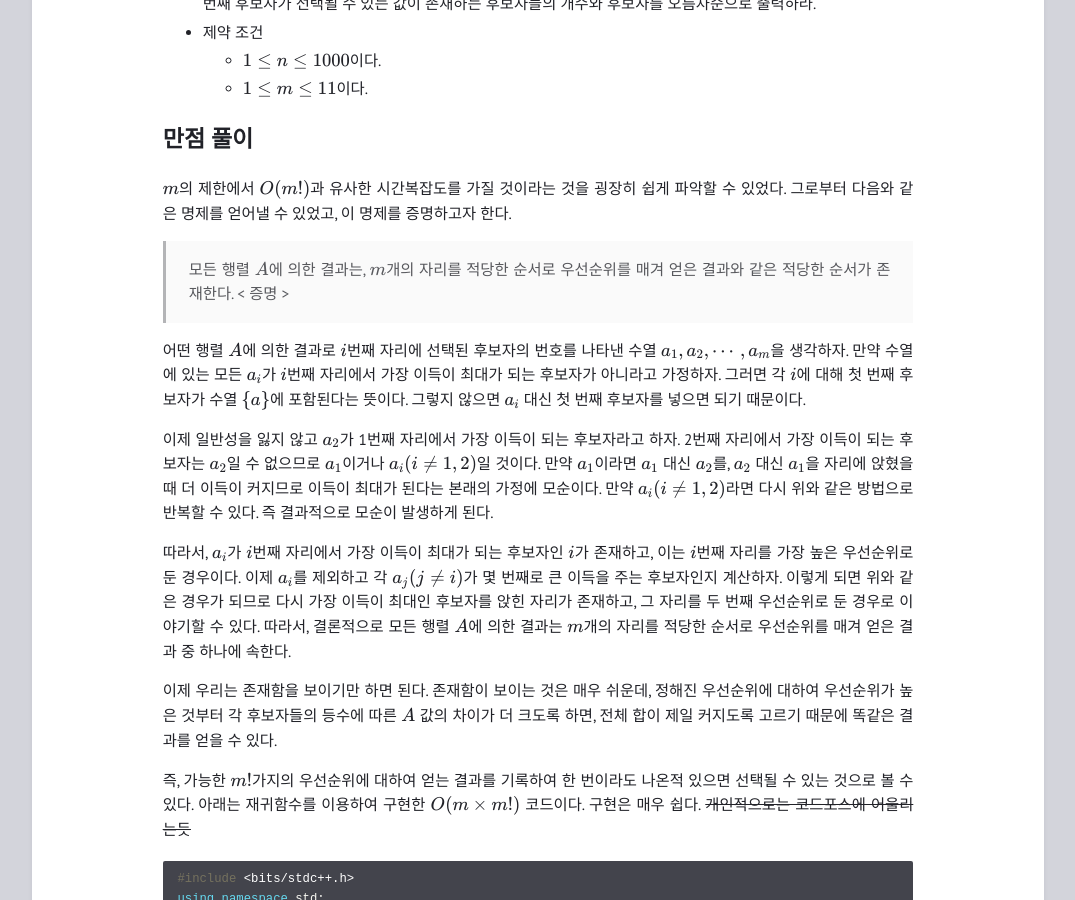
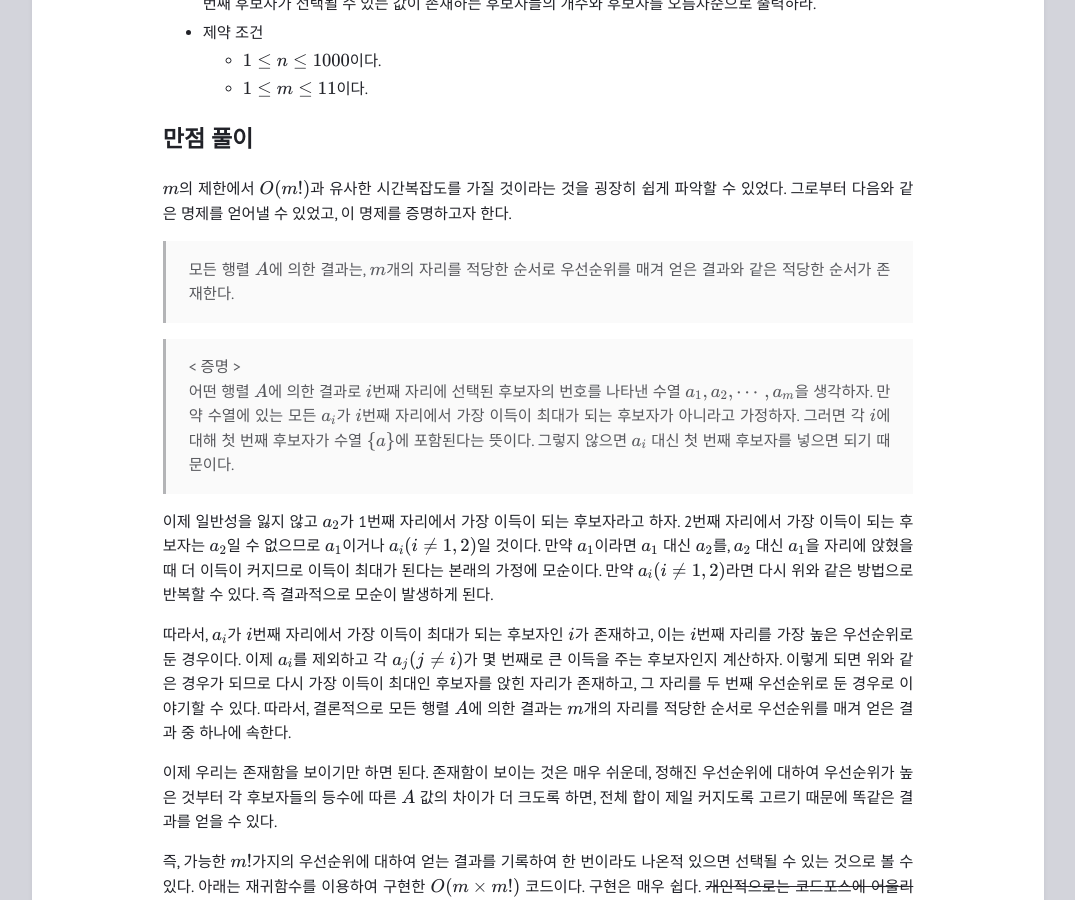
Before and after one commit to mathrabbit1028/mathrabbit1028.github.io, a Jekyll site: the page built from _posts/2023-07-17-Problem-Solving.md, in a window 1280 px wide and 900 px high, scrolled down 604 px. Shown: the whole window, without its empty margins (102-1177 px from the left). Built offline with Jekyll 4.4.1, drawn with Linux system fonts in a browser that asks for light colours; some web fonts are replaced.

Commit message:
2023-07-17 PS

```diff
--- a/_posts/2023-07-17-Problem-Solving.md
+++ b/_posts/2023-07-17-Problem-Solving.md
@@ -27,8 +27,9 @@ layout: post
 $$m$$의 제한에서 $$O(m!)$$과 유사한 시간복잡도를 가질 것이라는 것을 굉장히 쉽게 파악할 수 있었다. 그로부터 다음와 같은 명제를 얻어낼 수 있었고, 이 명제를 증명하고자 한다.
 
 > 모든 행렬 $$A$$에 의한 결과는, $$m$$개의 자리를 적당한 순서로 우선순위를 매겨 얻은 결과와 같은 적당한 순서가 존재한다.
-< 증명 >
 
+
+> < 증명 >
 어떤 행렬 $$A$$에 의한 결과로 $$i$$번째 자리에 선택된 후보자의 번호를 나타낸 수열 $$a_1, a_2, \cdots, a_m$$을 생각하자. 만약 수열에 있는 모든 $$a_i$$가 $$i$$번째 자리에서 가장 이득이 최대가 되는 후보자가 아니라고 가정하자. 그러면 각 $$i$$에 대해 첫 번째 후보자가 수열 $$\{ a \}$$에 포함된다는 뜻이다. 그렇지 않으면 $$a_i$$ 대신 첫 번째 후보자를 넣으면 되기 때문이다.
 
 이제 일반성을 잃지 않고 $$a_2$$가 1번째 자리에서 가장 이득이 되는 후보자라고 하자. 2번째 자리에서 가장 이득이 되는 후보자는 $$a_2$$일 수 없으므로 $$a_1$$이거나 $$a_i (i≠1, 2)$$일 것이다. 만약 $$a_1$$이라면 $$a_1$$ 대신 $$a_2$$를, $$a_2$$ 대신 $$a_1$$을 자리에 앉혔을 때 더 이득이 커지므로 이득이 최대가 된다는 본래의 가정에 모순이다. 만약 $$a_i (i≠1, 2)$$라면 다시 위와 같은 방법으로 반복할 수 있다. 즉 결과적으로 모순이 발생하게 된다.
```
